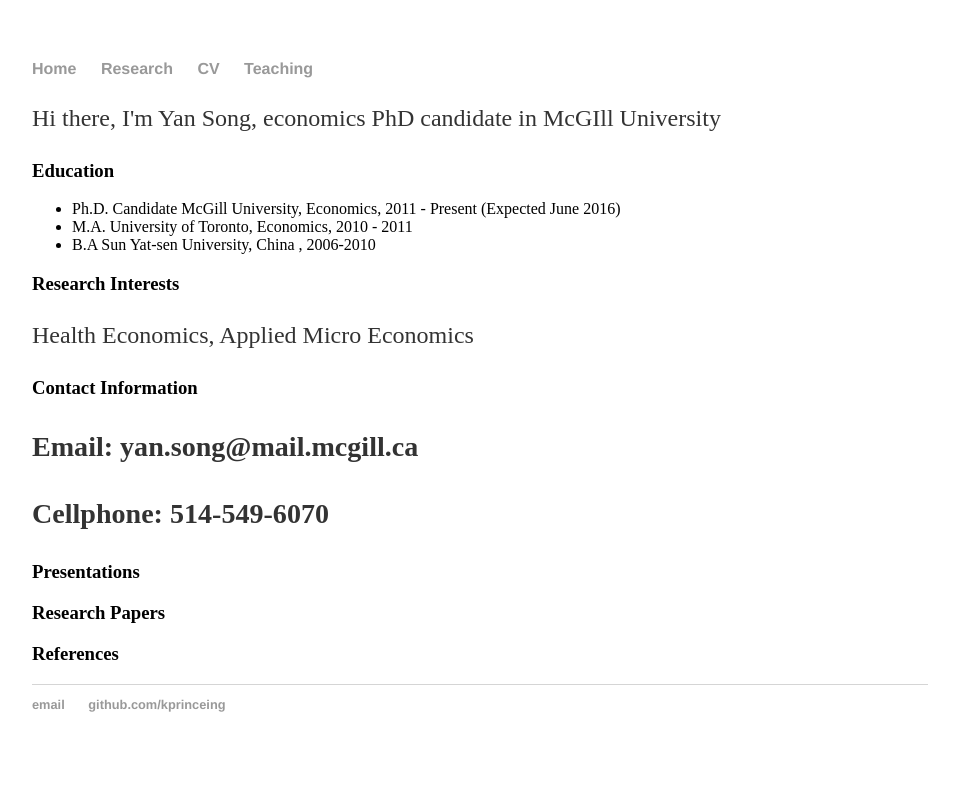
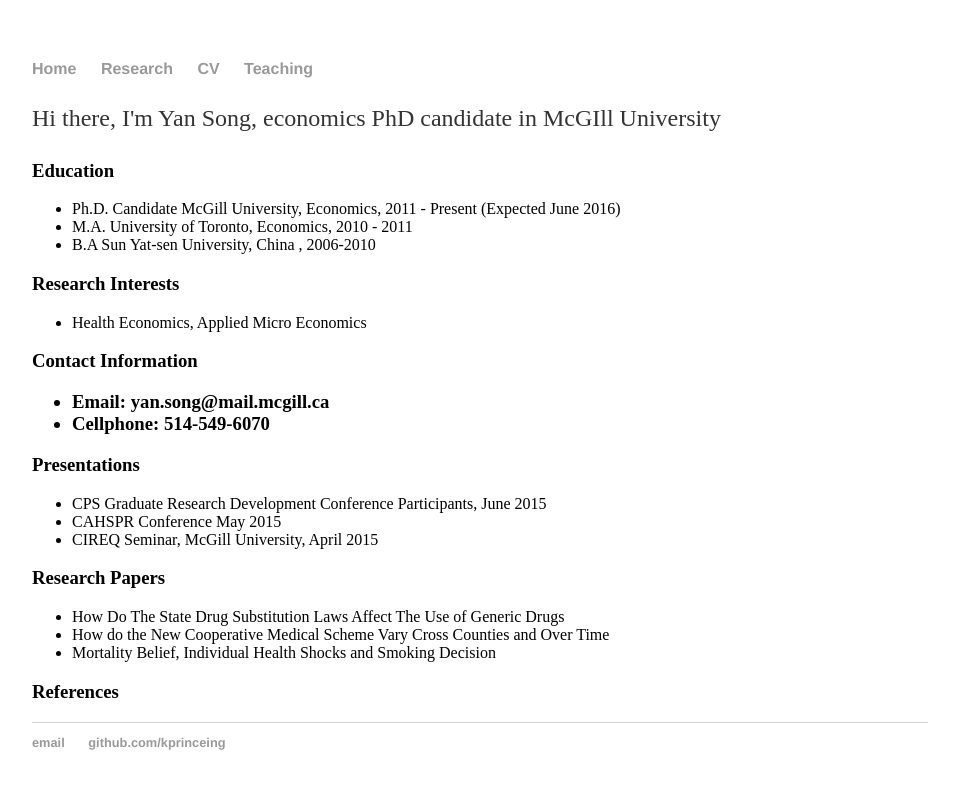
Before and after one commit to kprinceing/kprinceing.github.io, a Jekyll site: the page built from index.html, in a window 1280 px wide. Shown: the top 789 px of the page, without its empty margins (160-1119 px from the left). Built offline with Jekyll 4.4.1, drawn with Linux system fonts in a browser that asks for light colours.

Commit message:
Update index.html

```diff
--- a/index.html
+++ b/index.html
@@ -11,12 +11,26 @@
 		<li> B.A Sun Yat-sen University, China , 2006-2010
 	</ul>
 	<h3> Research Interests </h3>
-		<p>  Health Economics, Applied Micro Economics </p>
+	<ul>
+		<li>  Health Economics, Applied Micro Economics
+	</ul>
 	<h3> Contact Information <h3>
-		<p>  Email: yan.song@mail.mcgill.ca</p>
-		<p>  Cellphone: 514-549-6070
+	<ul>
+		<li>  Email: yan.song@mail.mcgill.ca
+		<li>  Cellphone: 514-549-6070
+	</ul>
 	<h3> Presentations </h3>
+	<ul>
+		<li>  CPS Graduate Research Development Conference Participants, June 2015
+		<li>  CAHSPR Conference May 2015
+		<li>  CIREQ Seminar, McGill University, April 2015
+	</ul>
 	<h3> Research Papers </h3>
+	<ul>
+		<li>  How Do The State Drug Substitution Laws Affect The Use of Generic Drugs
+		<li>  How do the New Cooperative Medical Scheme Vary Cross Counties and Over Time
+		<li>  Mortality Belief, Individual Health Shocks and Smoking Decision
+	</ul>
 	<h3> References </h3>
 
 
```
